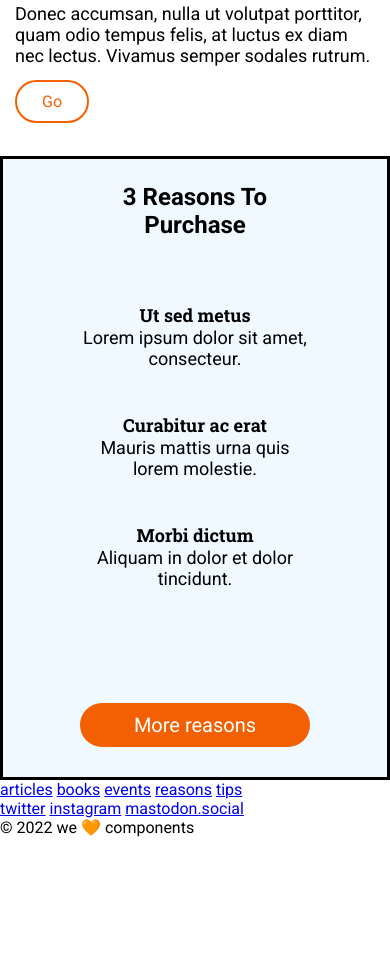
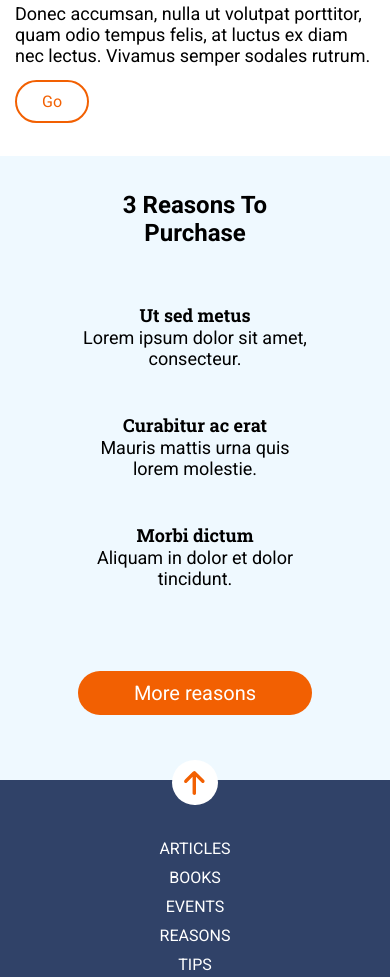
Before and after one commit to Nelicah/Anonymous-proxy, a website built with Vite: page src/index.html in a window 390 px wide. Shown: the part 975-1952 px from the top of the page. Before the commit the page ends 1812 px from the top, so only its background shows below. Built offline with nearby package versions, Linux system fonts and the light colour scheme.

Commit message:
mobile done

```diff
--- a/src/index.html
+++ b/src/index.html
@@ -14,11 +14,13 @@
 
   <body>
     <header class="header">
-      <img src="/images/ico-menu.svg" alt="icono menu" class="hamburguesa">
+      <a href="https://adalab.es" class="enlace_hamburguesa">
+        <img src="/images/ico-menu.svg" alt="icono menu" class="hamburguesa">
+      </a>
     </header>
 
     <main>
-      <section class="first">
+      <section class="first" id="hero">
         <article class="hero">
           <h1 class="business_name">anonymous proxy</h1>
           <p class="phrase">In hac habitasse platea dictumst.</p>
@@ -27,6 +29,7 @@
           </a>
         </article>
       </section>
+
       <section class="white">
         <article class="tips">
           <h6 class="insomnia">insomnia tips</h6>
@@ -34,6 +37,7 @@
           <p class="description1">Donec accumsan, nulla ut volutpat porttitor, quam odio tempus felis, at luctus ex diam nec lectus. Vivamus semper sodales rutrum.</p>
         <a href="https://adalab.es/" class="button_go"> go </a>
         </article>
+
       </section> <!--termina white-->
       <section class="blue" id="blue">
           <h3 class="reasons">3 Reasons To Purchase</h3>
@@ -51,6 +55,9 @@
 
     <footer>
       <section class="footer">
+        <a href="#hero" class="button_arrow_up">
+          <img src="/images/ico-arrow.svg" alt="icono para subir a la primera sección" class="arrow_up">
+        </a>
         <nav class="more_information">
           <a href="#">articles</a>
           <a href="#">books</a>
@@ -63,11 +70,11 @@
           <a href="#">instagram</a>
           <a href="#">mastodon.social</a>
         </nav>
+        <div class="copyright_slogan">
         <scan class="copyright">&copy; 2022</scan>
         <scan class="slogan">we &#x1F9E1; components</scan>
+        </div>
       </section>
     </footer>
-
-
   </body>
 </html>
--- a/src/scss/main.scss
+++ b/src/scss/main.scss
@@ -10,6 +10,7 @@ $color1: #000000;
 $color2: #ffffff;
 $color3: #f26002;
 $color4: #eff9ff;
+$color5: #304268;
 $colorsecondary: #8ccbea;
 $titlessize: 1.5em; /* 24px */
 $generalsize: 1.125em; /* 18px */
@@ -78,6 +79,7 @@ $lineheightgeneral: 1.875em; /* 30px */
   font-size: 0.875em;
   text-transform: capitalize;
   line-height: 1.875em;
+  font-weight: normal;
 }
 
 .window {
@@ -108,12 +110,10 @@ width: 18ch;
 .blue {
   width: 100%;
   height: 624px;
-  border: solid;
   background-color: $color4;
   display: grid;
   grid-template-columns: 1fr 60% 1fr;
   grid-template-rows: 1fr 60% 1fr;
-  gap: 20px;
   text-align: center;
   align-items: center;
 }
@@ -147,6 +147,46 @@ width: 18ch;
   color: $color2;
   border-radius: 22.5px;
   padding-block: 10px;
+  margin-bottom: 50px;
+}
+/* fin de blue */
+
+/* comienzo del footer */
+.footer {
+  background-color: $color5;
+  display: flex;
+  flex-direction: column;
+  align-items: center;
+  gap: 30px;
+  font-size: 1em;
+  color: $color2;
+  padding-bottom: 50px;
 }
 
-/* fin de blue */
+.more_information,
+.social_networks {
+  display: flex;
+  flex-direction: column;
+  align-items: center;
+  gap: 10px;
+
+  & a {
+    text-decoration: none;
+    color: $color2;
+    text-transform: uppercase;
+  }
+}
+
+.copyright_slogan {
+  display: flex;
+  flex-direction: column;
+  align-items: center;
+  gap: 10px;
+}
+
+.arrow_up {
+  margin-top: -20px;
+  background-color: $color2;
+  padding: 0.688em 0.775em 0.625em 0.75em;
+  border-radius: 50%;
+}
```
